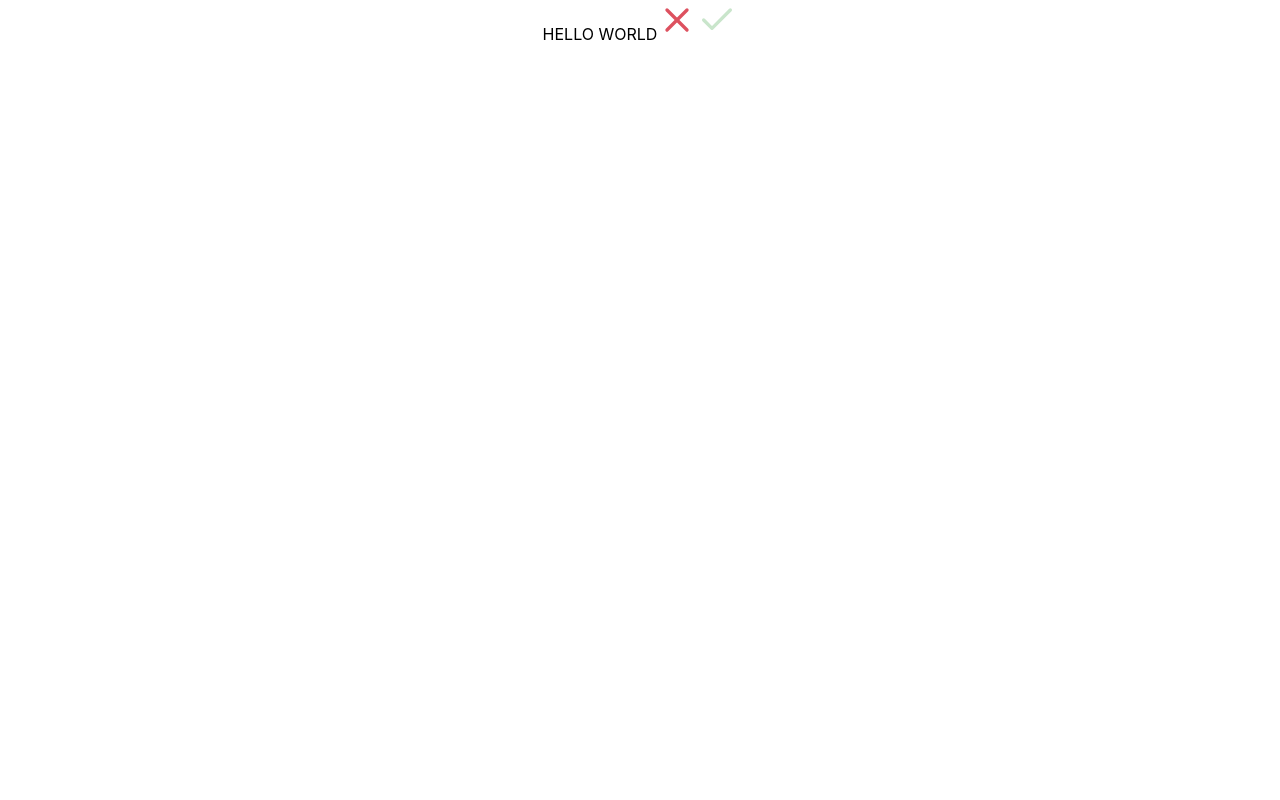
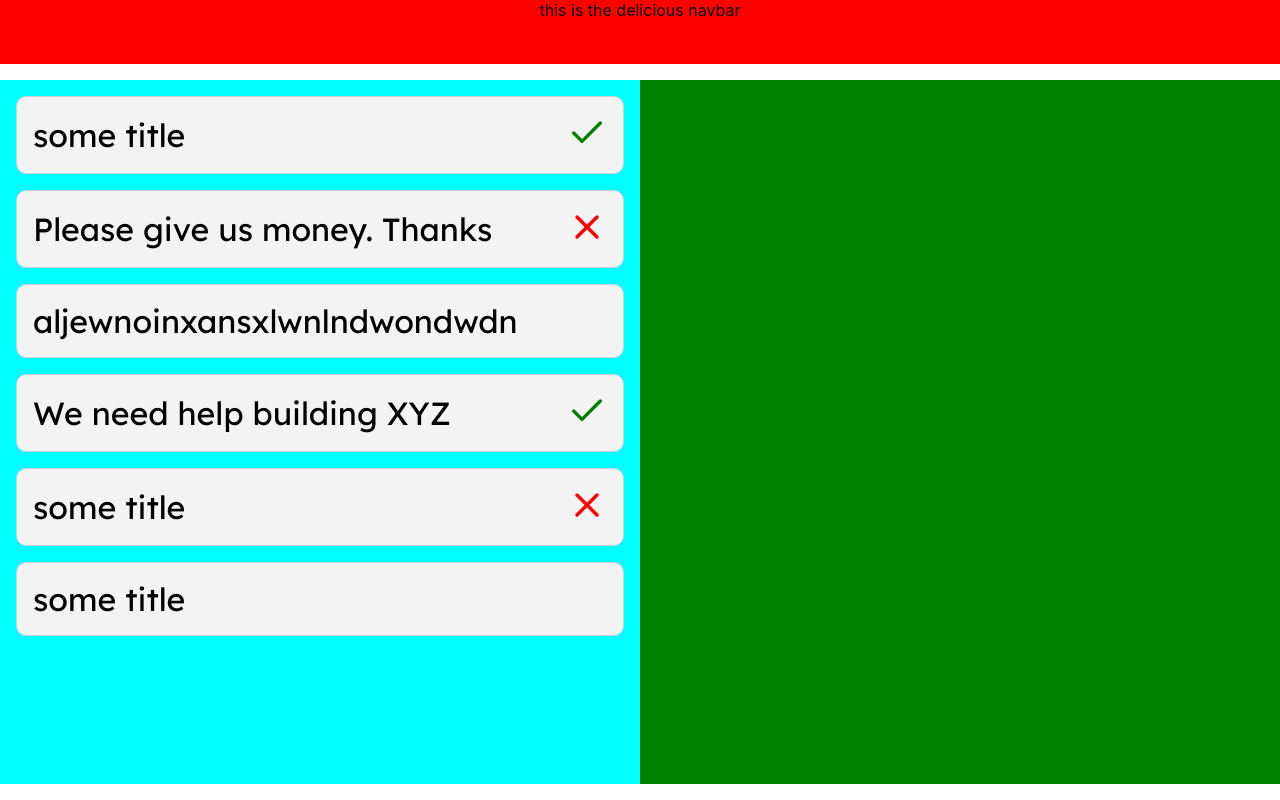
Before and after one commit to codebase-berkeley/tgif-voting-portal, a React (Create React App) app in the folder client/: page / in a window 1280 px wide. Built offline with nearby package versions, Linux system fonts and the light colour scheme.

Commit message:
day 2 of working on left navbar

```diff
--- a/client/src/App.js
+++ b/client/src/App.js
@@ -1,12 +1,14 @@
 import './App.css';
-import * as FeatherIcon from 'react-feather';
+//import * as FeatherIcon from 'react-feather';
+import Dashboard from './pages/dashboard/Dashboard';
 
 function App() {
   return (
     <div className="App">
-      HELLO WORLD
+      <Dashboard/>
+      {/* HELLO WORLD
       <FeatherIcon.X color="#dd515f" size={40}/>
-      <FeatherIcon.Check color="#c9e5cb" size={40}/>
+      <FeatherIcon.Check color="#c9e5cb" size={40}/> */}
     </div>
   );
 }
--- a/client/src/components/row/Row.css
+++ b/client/src/components/row/Row.css
@@ -1,21 +1,24 @@
 .proposal-box {
     border-radius: 10px;
-    background-color: #CECECE;
-    border-color: black;
+    border-width: 1.75px;
+    margin: 1em;
+    padding: 1em;
+    background-color: #F3F3F3;
+    border-color: #CECECE;
+    border-style: solid;
     display: flex;
     align-items: center;
+    flex-direction: row;
+    justify-content: space-between;
 }
 
 .proposal-title {
+    flex-direction: row;
     font-family: 'Lexend Deca', sans-serif;
     color: black;
-    justify-content: flex-start
+    font-size: 2em;
 }
 
 .vote-status {
-    width: 42px;
-    height: 40px;
-    right: 0;
-    background-color: aqua;
-    justify-content: flex-end;
+
 }
--- a/client/src/components/searchbar/SearchBar.js
+++ b/client/src/components/searchbar/SearchBar.js
@@ -2,13 +2,12 @@ import './SearchBar.css';
 import {useState, useEffect} from 'react';
 
 function SearchBar(props) {
-    const [keyword, setKeyWord] = React.useState();
     return (
         <div className="SearchBar">
             <input>
-                value={keyword}
+                value={prop.keyword}
                 placeholder= {"Proposal Name"}
-                onChange= {(e) => setKeyWord(e.target.value)}
+                onChange= {(e) => props.setKeyWord(e.target.value)}
             </input>
         </div>
     );
--- a/client/src/pages/dashboard/Dashboard.css
+++ b/client/src/pages/dashboard/Dashboard.css
@@ -1,7 +1,14 @@
- .navBar {
-    background-color: grey;
-    width: 100%;
-    height: 12%;
+.dashboard {
+    display: flex;
+    flex-wrap: wrap;
+    width: 100vw;
+    height: 100vh;
+}
+
+.navBar {
+    background-color: red;
+    width: 100vw;
+    height: 8vh;
 }
 
 .dashboard-screen {
@@ -14,7 +21,7 @@
 .proposal-list {
     width: 50%;
     height: 100%;
-    background-color: red;
+    background-color: cyan;
 }
 
 .proposal-description {
--- a/client/src/pages/dashboard/Dashboard.js
+++ b/client/src/pages/dashboard/Dashboard.js
@@ -3,45 +3,59 @@ import Row from '../../components/row/Row';
 import * as FeatherIcon from 'react-feather';
 import './Dashboard.css';
 
-const proposals = {
-    proposal1: {
+const iconSize = 40;
+
+const proposals = [
+  {
       title: "some title",
-      voted: <FeatherIcon.Check color="#c9e5cb" size={40}/>
+      voted: <FeatherIcon.Check color="green" size={iconSize}/>
   },
 
-  proposal2: {
-      title: "some title",
-      voted: <FeatherIcon.X color="#dd515f" size={40}/>
+  {
+      title: "Please give us money. Thanks",
+      voted: <FeatherIcon.X color="red" size={iconSize}/>
   },
 
-  proposal3: {
-    title: "some title"
+  {
+    title: "aljewnoinxansxlwnlndwondwdn"
+  },
+
+  {
+    title: "We need help building XYZ",
+    voted: <FeatherIcon.Check color="green" size={iconSize}/>
+  },
+
+  {
+    title: "some title",
+    voted: <FeatherIcon.X color="red" size={iconSize}/>
+  },
+
+  {
+  title: "some title"
   }
-}
+]
+
+let proposal_titles = ["Proposal #1", "Proposal #2", "Proposal #3", "Proposal #4", "Proposal #1"]
+
+// const updateInput = async (input) => {
+  //Get list of components and filter, returning the HTML
+  // of the rows that pass
+  // (Maybe if it contains the words typed)
+// }
 
 function Dashboard() {
-
-  const [proposals, setProposals] = useState();
-
-  function fetchData() {
-    setProposals();
-  }
-
-  useEffect(() => {}
-  );
+  // const [input, setInput] = useState("");
 
   return (
     <div className="dashboard">
-      <div className="navbar"></div>
+      <div className="navBar">this is the delicious navbar</div>
       <div className="dashboard-screen">
         <div className="proposal-list">
-          <div className="searchBar">
-
-          </div>
+          {/* <SearchBar input={input} onChange={updateInput}/> */}
           {proposals.map((proposal) => (
             <Row
-              proposal-title={proposals[proposal].title}
-              vote-status={proposals[proposal].voted ? proposals[proposal].voted    : null}
+              title = {proposal.title}
+              vote = {proposal.voted ? proposal.voted : null}
             >
             </Row>
           ))}
```
Also changed, not shown: client/src/components/searchdiv/SearchDiv.js (added, +17 -0 lines), 2 other files (tests, documents, lock files or other folders).
